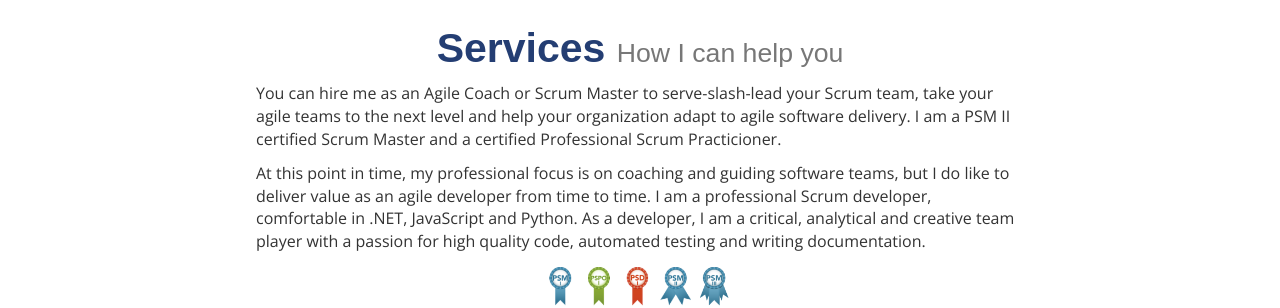
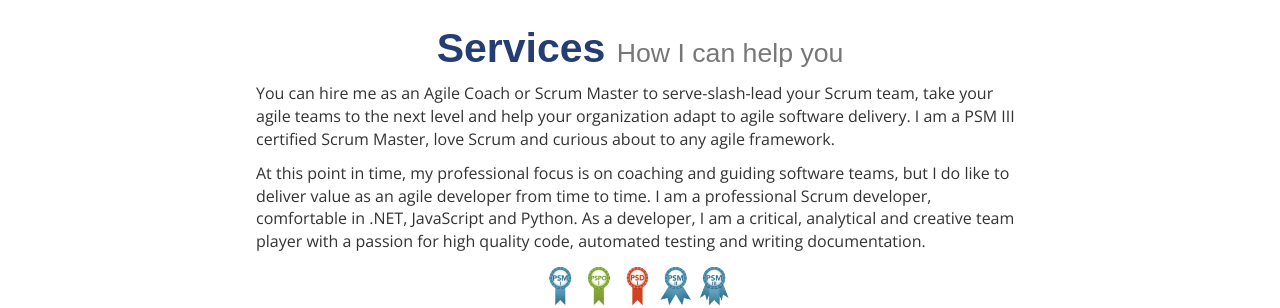
Before and after one commit to serraict/serraict.github.io, a Jekyll site: the page built from index.md, in a window 1280 px wide and 900 px high, scrolled down 925 px. Shown: the part 178-486 px from the top of the window. Built offline with Jekyll 4.4.1, drawn with Linux system fonts in a browser that asks for light colours; nearby versions of some CDN libraries; some web fonts are replaced.

Commit message:
Update index.md

```diff
--- a/index.md
+++ b/index.md
@@ -132,7 +132,7 @@ tagline: Marijn van der Zee
   </h1>
   <p>
     You can hire me as an Agile Coach or Scrum Master to serve-slash-lead your Scrum team, take your agile teams to the next level and help your organization adapt to agile software delivery.
-    I am a PSM II certified Scrum Master and a certified Professional Scrum Practicioner.
+    I am a PSM III certified Scrum Master, love Scrum and curious about to any agile framework.
   </p>
   <p>
     At this point in time, my professional focus is on coaching and guiding software teams, but I do like to deliver value as an agile developer from time to time.
```
